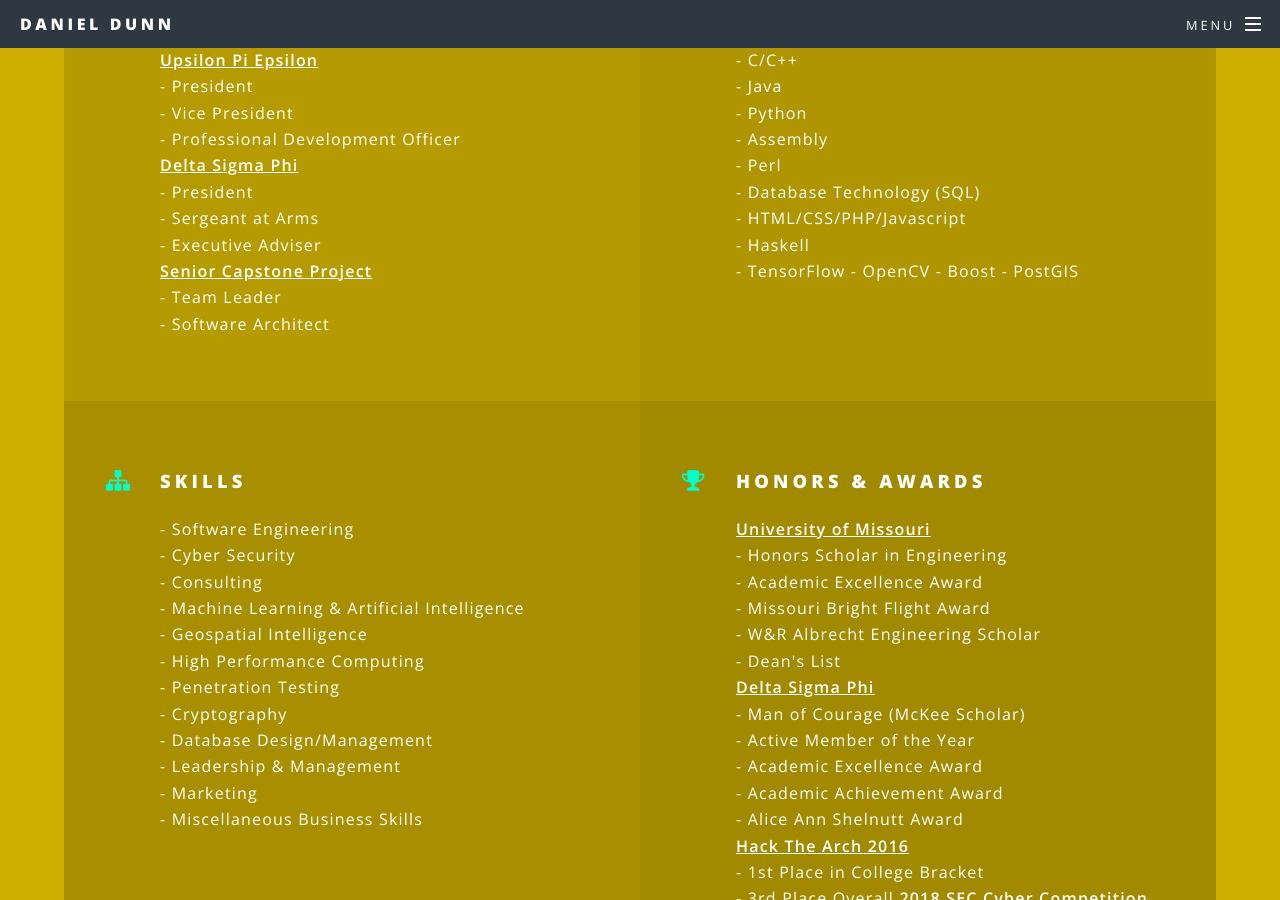
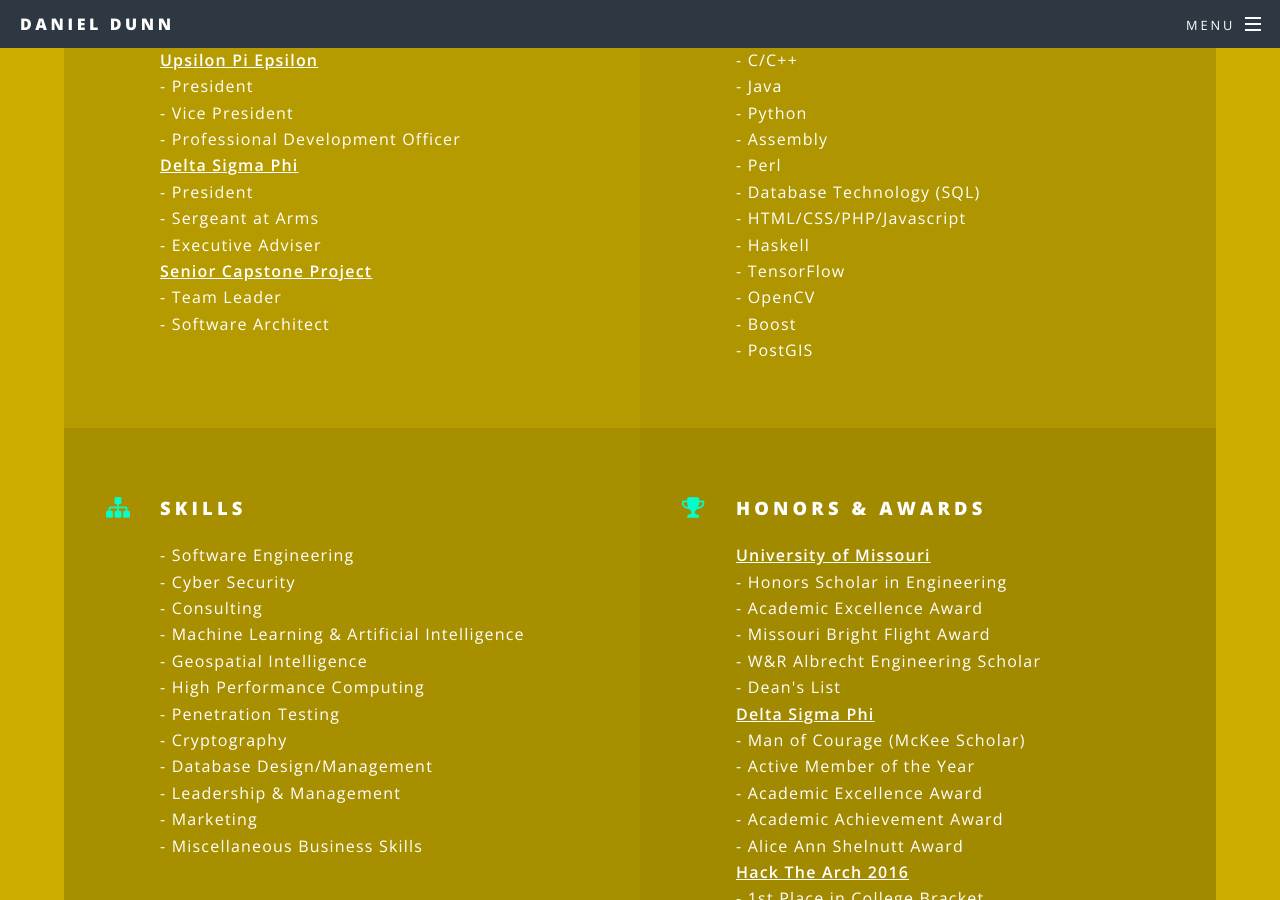
Before and after one commit to NicelyDunn7/dpdunn10.github.io, a Jekyll site: the page built from index.html, in a window 1280 px wide and 900 px high, scrolled down 2579 px. Built offline with Jekyll 4.4.1, drawn with Linux system fonts in a browser that asks for light colours; some of the changed text lies outside the part shown.

Commit message:
Update formatting in resume section

```diff
--- a/index.html
+++ b/index.html
@@ -100,9 +100,9 @@
 										- Database Technology (SQL)<br>
 										- HTML/CSS/PHP/Javascript<br>
 										- Haskell<br>
-										- TensorFlow
-										- OpenCV
-										- Boost
+										- TensorFlow<br>
+										- OpenCV<br>
+										- Boost<br>
 										- PostGIS
 									</p>
 								</li>
@@ -140,10 +140,10 @@
 										- Alice Ann Shelnutt Award<br>
 										<b><u>Hack The Arch 2016</b></u><br>
 										- 1st Place in College Bracket<br>
-										- 3rd Place Overall
+										- 3rd Place Overall<br>
 										<b><u>2018 SEC Cyber Competition</b></u><br>
 										- 2nd Place Overall with University of Missouri<br>
-										- https://engineering.missouri.edu/2018/04/mizzou-showcases-cyber-security-strength-at-sec-academic-conference/
+										https://engineering.missouri.edu/2018/04/mizzou-showcases-cyber-security-strength-at-sec-academic-conference/
 									</p>
 								</li>
 							</ul>
```
